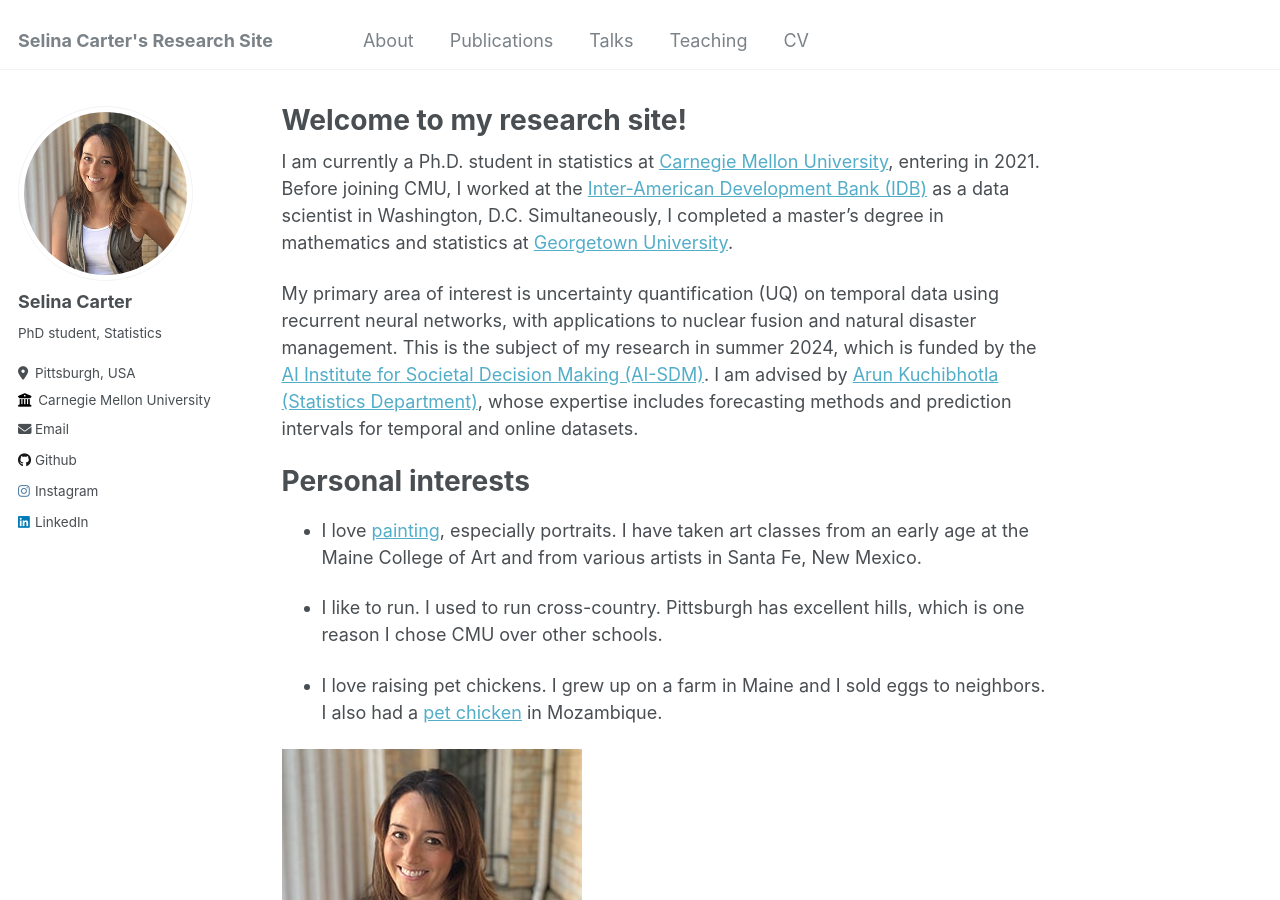
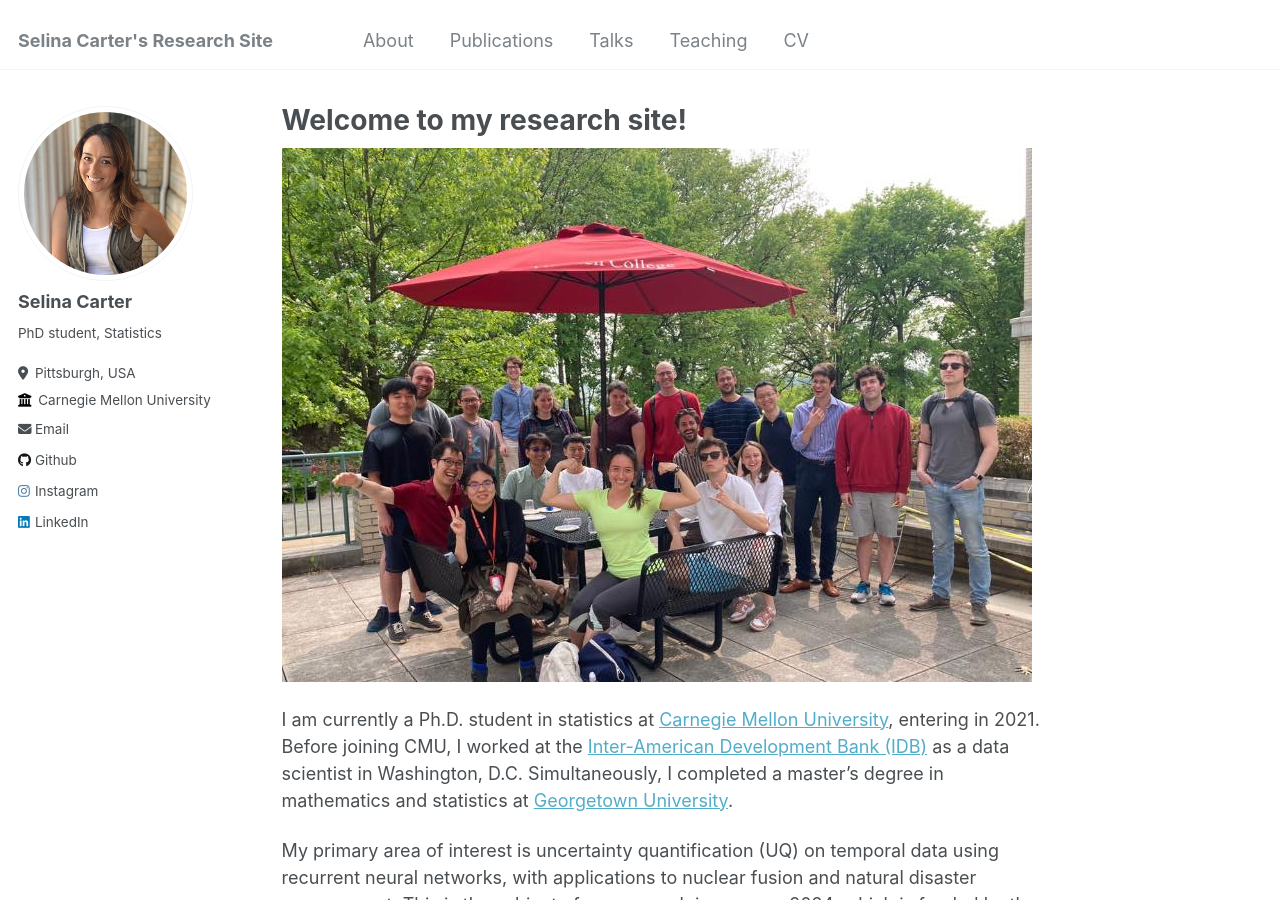
Before and after one commit to selinacarter/selinacarter.github.io, a Jekyll site: the page built from _pages/about.md, in a window 1280 px wide and 900 px high. Built offline with Jekyll 4.4.1, drawn with Linux system fonts in a browser that asks for light colours.

Commit message:
add pictures to About

```diff
--- a/_pages/about.md
+++ b/_pages/about.md
@@ -7,7 +7,7 @@
   - /about.html
 ---
 
-
+![CMU colleagues](/images/CMU_patio.jpg)
 
 I am currently a Ph.D. student in statistics at [Carnegie Mellon University](https://www.cmu.edu/dietrich/statistics-datascience/index.html), entering in 2021. Before joining CMU, I worked at the [Inter-American Development Bank (IDB)](https://www.iadb.org/en) as a data scientist in Washington, D.C. Simultaneously, I completed a master’s degree in mathematics and statistics at [Georgetown University](https://mathstat.georgetown.edu/graduate/).
 
@@ -25,4 +25,4 @@
 * I love raising pet chickens. I grew up on a farm in Maine and I sold eggs to neighbors. I also had a [pet chicken](https://www.youtube.com/watch?v=nvbMS_YSOF0) in Mozambique.
 
 
-![Book logo](/images/selina_head.jpg)
+![Mural in Mozambique](/images/mural_moz.jpg) ![Rainy survey trip in Mozambique](/images/moz_rain.jpg) ![Race in Ecuador](/images/run_ecuador.jpg)
```
Also changed, not shown: images/CMU_patio.jpg (added), images/moz_rain.jpg (added), images/mural_moz.jpg (added), images/run_ecuador.jpg (added).
